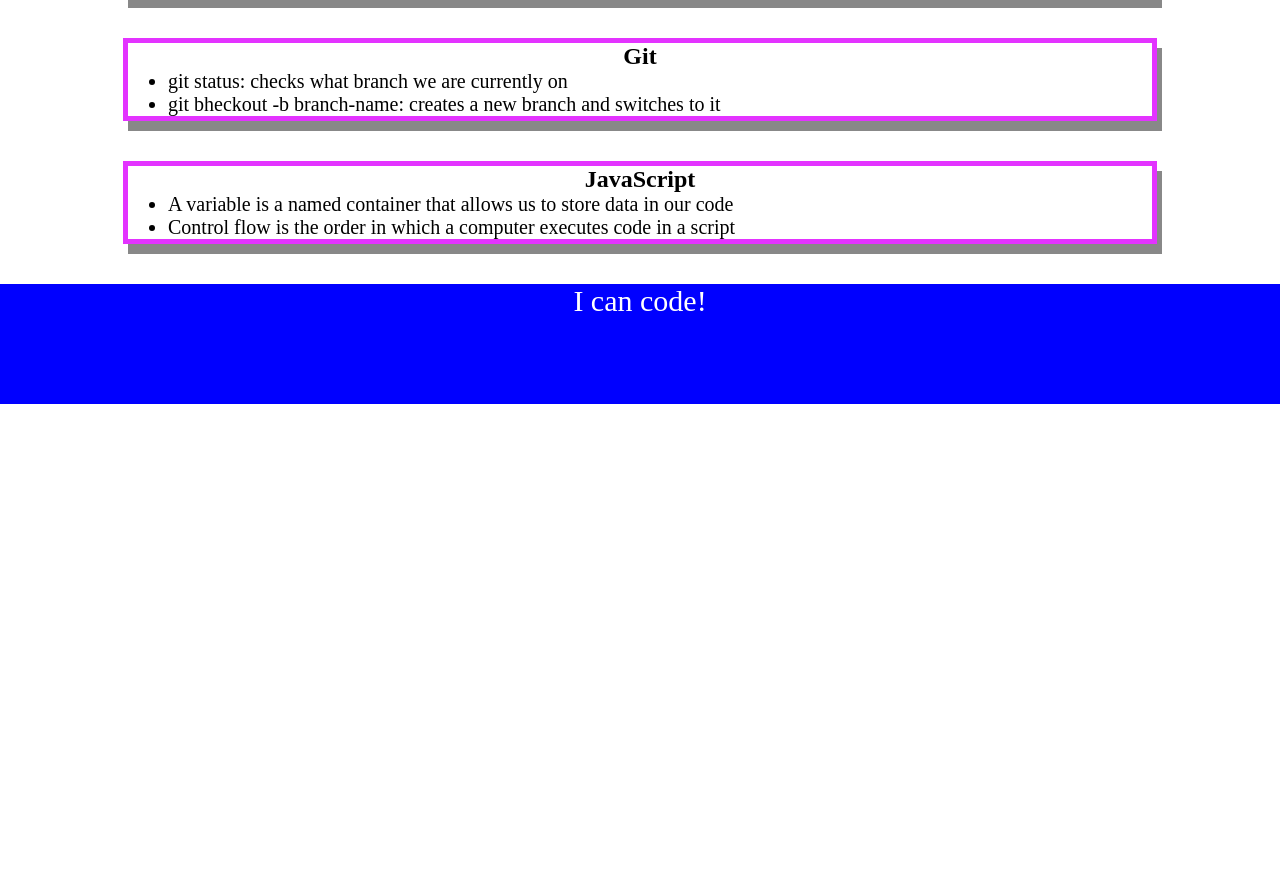
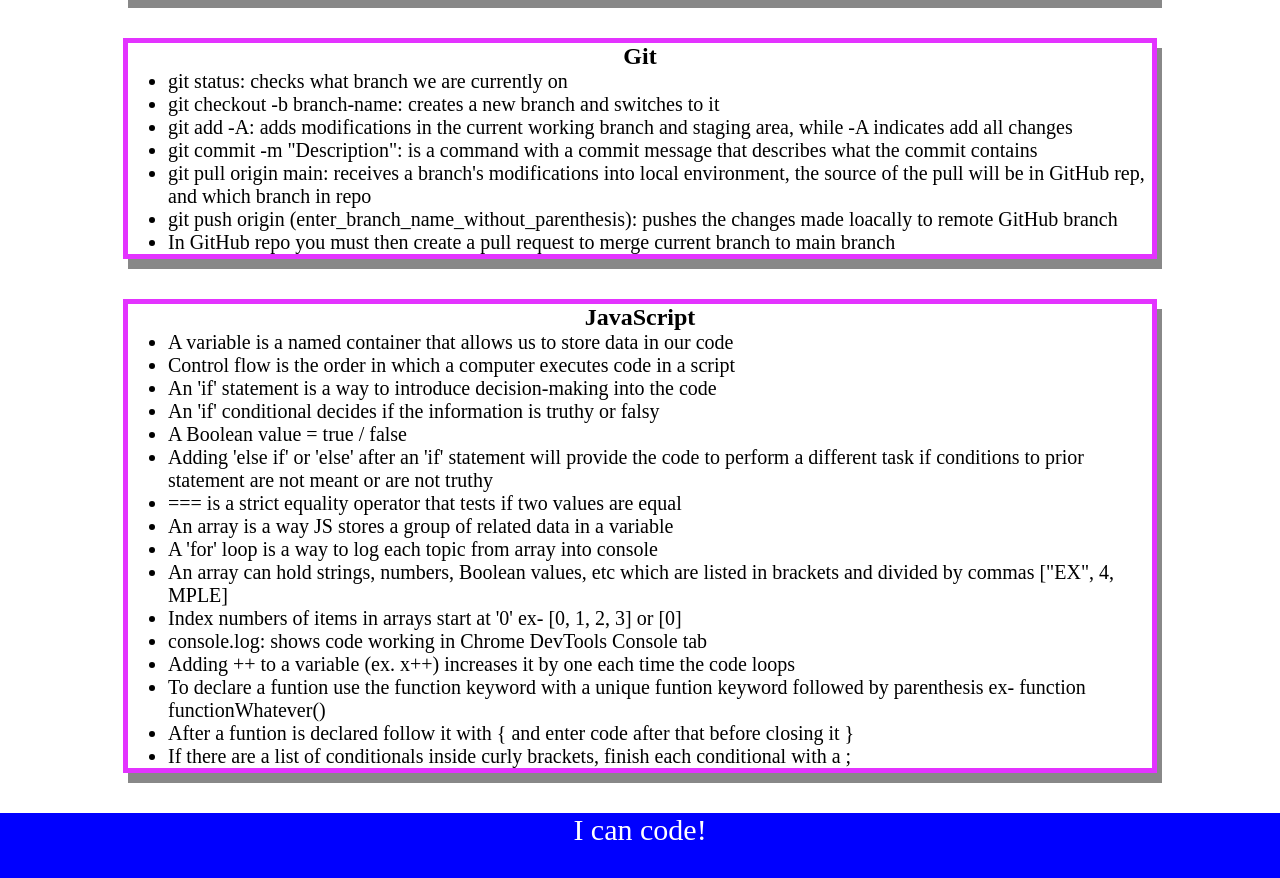
Before and after one commit to d-lil/prework-study-guide, a plain HTML site: page index.html in a window 1280 px wide. Shown: the part 920-1798 px from the top of the page. Before the commit the page ends 1324 px from the top, so only its background shows below. Drawn offline with Linux system fonts and the light colour scheme.

Commit message:
Updated Index File

```diff
--- a/index.html
+++ b/index.html
@@ -58,7 +58,12 @@
         <h2>Git</h2>
         <ul>
           <li>git status: checks what branch we are currently on</li>
-          <li>git bheckout -b branch-name: creates a new branch and switches to it</li>
+          <li>git checkout -b branch-name: creates a new branch and switches to it</li>
+          <li>git add -A: adds modifications in the current working branch and staging area, while -A indicates add all changes</li>
+          <li>git commit -m "Description": is a command with a commit message that describes what the commit contains</li>
+          <li>git pull origin main: receives a branch's modifications into local environment, the source of the pull will be in GitHub rep, and which branch in repo</li>
+          <li>git push origin (enter_branch_name_without_parenthesis): pushes the changes made loacally to remote GitHub branch</li>
+          <li>In GitHub repo you must then create a pull request to merge current branch to main branch</li>
         </ul>
       </section>
 
@@ -67,6 +72,20 @@
         <ul>
           <li>A variable is a named container that allows us to store data in our code</li>
           <li>Control flow is the order in which a computer executes code in a script</li>
+          <li>An 'if' statement is a way to introduce decision-making into the code</li>
+          <li>An 'if' conditional decides if the information is truthy or falsy</li>
+          <li>A Boolean value = true / false</li>
+          <li>Adding 'else if' or 'else' after an 'if' statement will provide the code to perform a different task if conditions to prior statement are not meant or are not truthy</li>
+          <li>=== is a strict equality operator that tests if two values are equal</li>
+          <li>An array is a way JS stores a group of related data in a variable</li>
+          <li>A 'for' loop is a way to log each topic from array into console</li>
+          <li>An array can hold strings, numbers, Boolean values, etc which are listed in brackets and divided by commas ["EX", 4, MPLE]</li>
+          <li>Index numbers of items in arrays start at '0' ex- [0, 1, 2, 3] or [0]</li>
+          <li>console.log: shows code working in Chrome DevTools Console tab</li>
+          <li>Adding ++ to a variable (ex. x++) increases it by one each time the code loops</li>
+          <li>To declare a funtion use the function keyword with a unique funtion keyword followed by parenthesis ex- function functionWhatever()</li>
+          <li>After a funtion is declared follow it with { and enter code after that before closing it }</li>
+          <li>If there are a list of conditionals inside curly brackets, finish each conditional with a ;</li>
         </ul>
       </section>
     </main>
```
